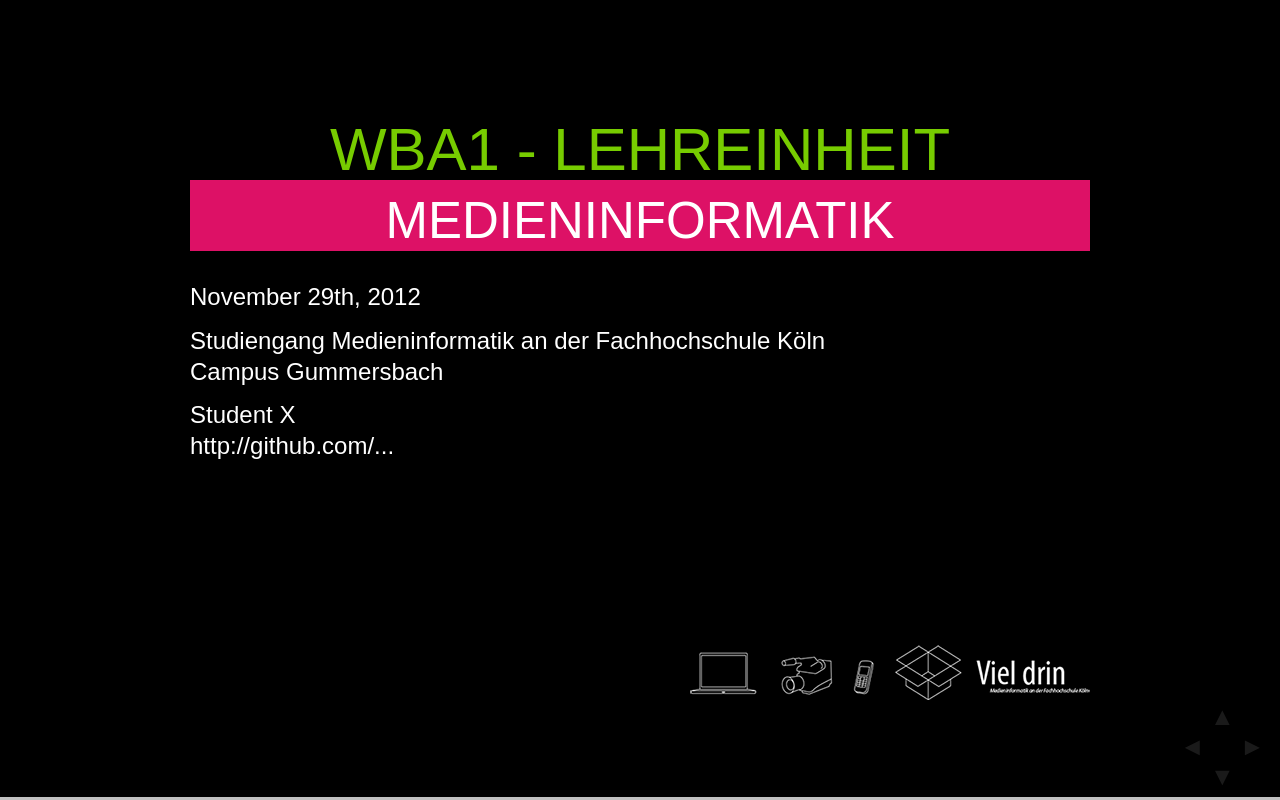
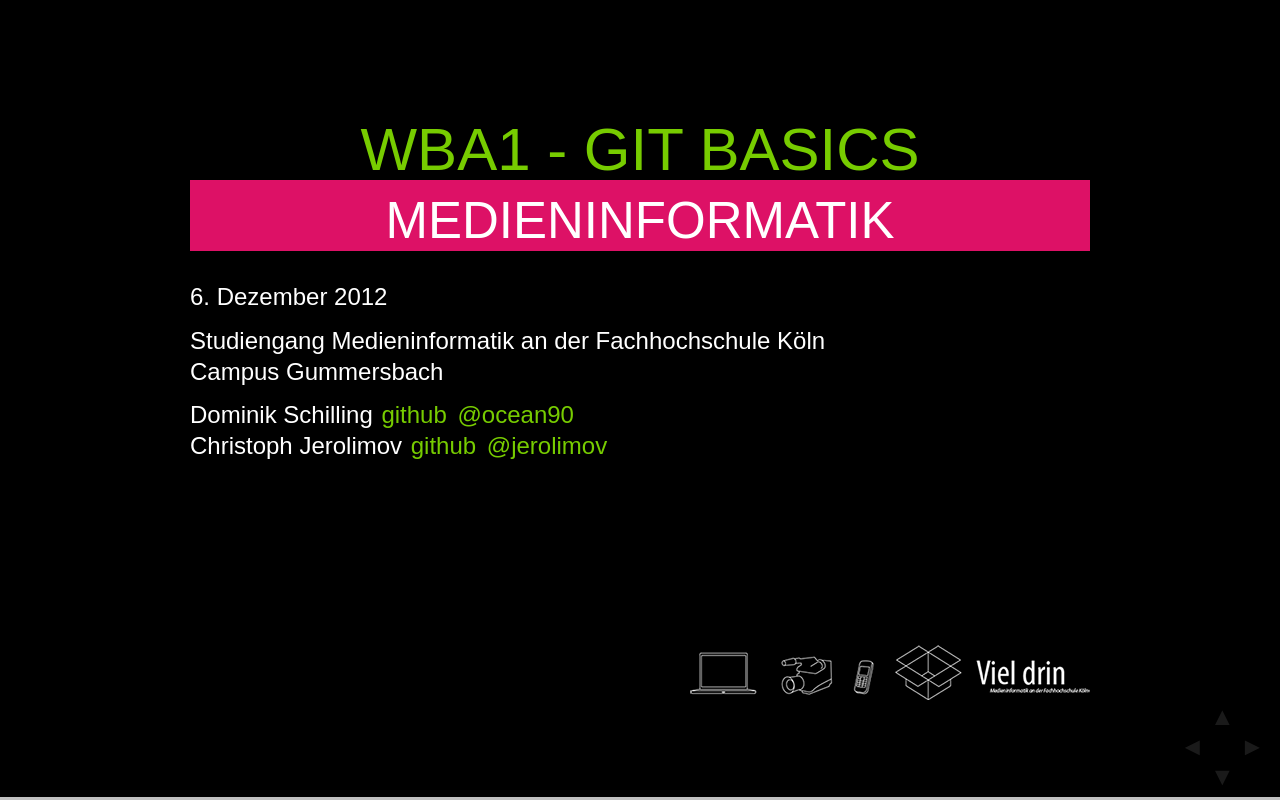
Before and after one commit to soeztuer/wba1-2012, a plain HTML site: page 2012-12-06-git-basics/index.html in a window 1280 px wide. Drawn offline with Linux system fonts and the light colour scheme.

Commit message:
Update authors

```diff
--- a/2012-12-06-git-basics/index.html
+++ b/2012-12-06-git-basics/index.html
@@ -4,10 +4,10 @@
   <head>
     <meta charset="utf-8">
 
-    <title>WBA1 - Lehreinheit</title>
+    <title>WBA1 - Git Basics</title>
 
-    <meta name="description" content="Lehreinheit">
-    <meta name="author" content="Student">
+    <meta name="description" content="Git Basics">
+    <meta name="author" content="Dominik Schilling, Christoph Jerolimov">
 
     <meta name="apple-mobile-web-app-capable" content="yes" />
     <meta name="apple-mobile-web-app-status-bar-style" content="black-translucent" />
@@ -36,16 +36,20 @@
       <div class="slides">
 
         <section>
-          <h1>WBA1 - Lehreinheit</h1>
+          <h1>WBA1 - Git Basics</h1>
           <h2>Medieninformatik</h2>
-          <p>November 29th, 2012</p>
+          <p>6. Dezember 2012</p>
           <p>
             Studiengang Medieninformatik an der Fachhochschule Köln<br/>
             Campus Gummersbach
           </p>
           <p>
-            Student X<br />
-            http://github.com/...
+            Dominik Schilling
+            <a href="https://github.com/ocean90">github</a>
+            <a href="https://twitter.com/ocean90">@ocean90</a><br />
+            Christoph Jerolimov
+            <a href="https://github.com/jerolimov">github</a>
+            <a href="https://twitter.com/jerolimov">@jerolimov</a><br />
           </p>
         </section>
 
```
